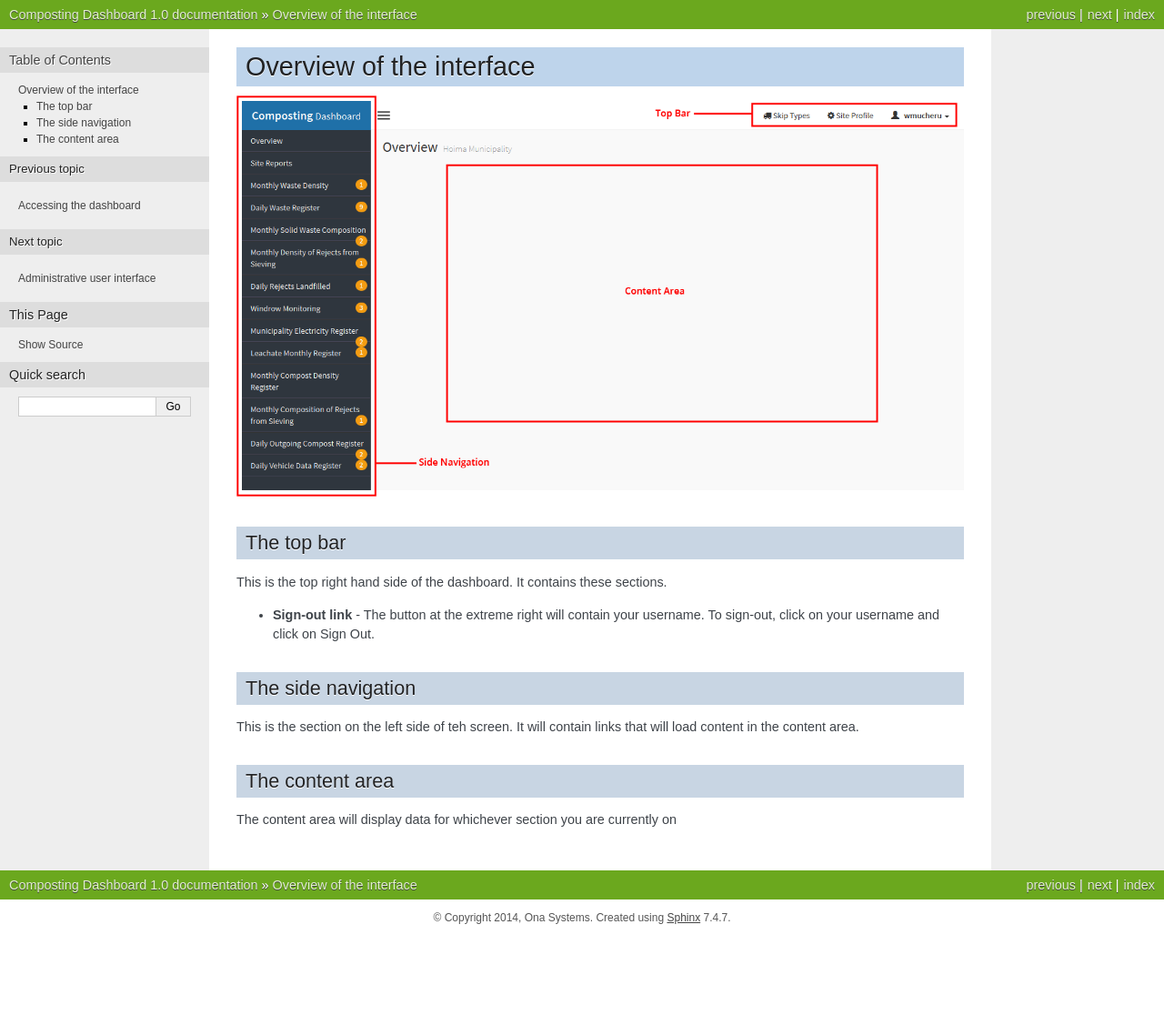
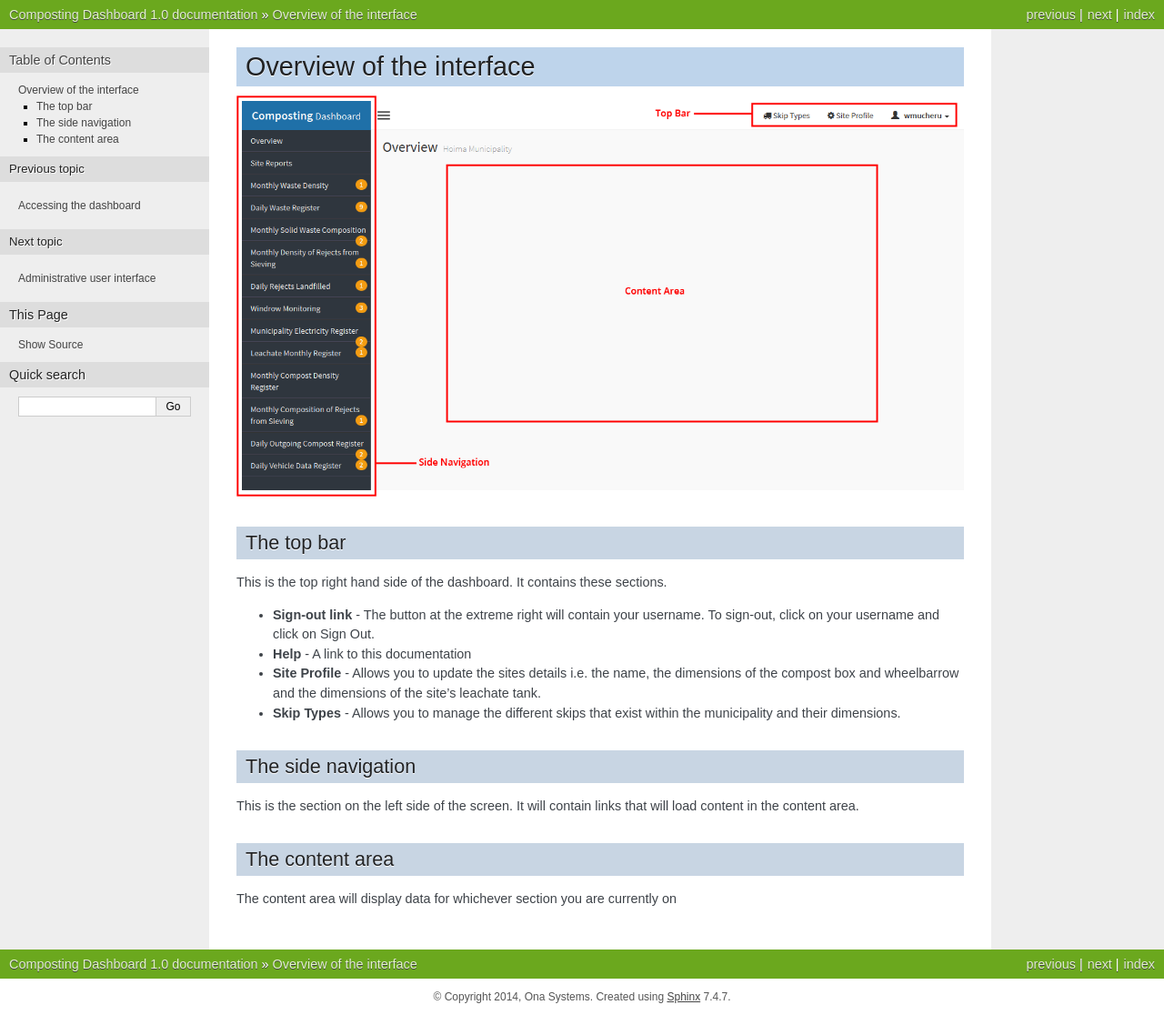
Before and after one commit to onaio/wb-composting, a Sphinx documentation site: the page built from docs/using_the_dashboard.rst, in a window 1280 px wide. Shown: the whole page at 91% size. Built offline with Sphinx 7.4.7, drawn with Linux system fonts in a browser that asks for light colours; before the commit the page ends 1029 px from its top, so only the background shows below that.

Commit message:
LW: Description of the tops bar components

```diff
--- a/docs/using_the_dashboard.rst
+++ b/docs/using_the_dashboard.rst
@@ -14,11 +14,18 @@ This is the top right hand side of the dashboard. It contains these sections.
 
 * **Sign-out link** - The button at the extreme right will contain your
   username. To sign-out, click on your username and click on Sign Out.
+* **Help** - A link to this documentation
+* **Site Profile** - Allows you to update the sites details i.e. the name,
+  the dimensions of the compost box and wheelbarrow and the dimensions of the
+  site's leachate tank.
+* **Skip Types** - Allows you to manage the different skips that exist within
+  the municipality and their dimensions.
 
 The side navigation
 ===================
 
-This is the section on the left side of teh screen. It will contain links that will load content in the content area.
+This is the section on the left side of the screen. It will contain links that
+will load content in the content area.
 
 The content area
 ================
```
